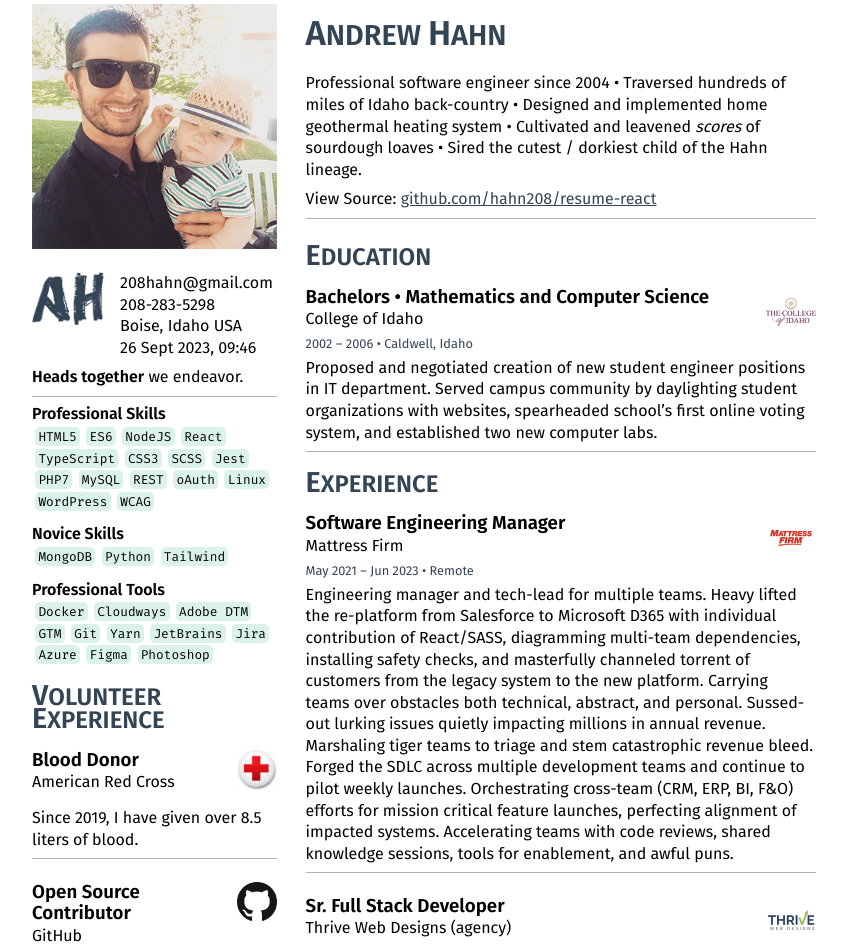
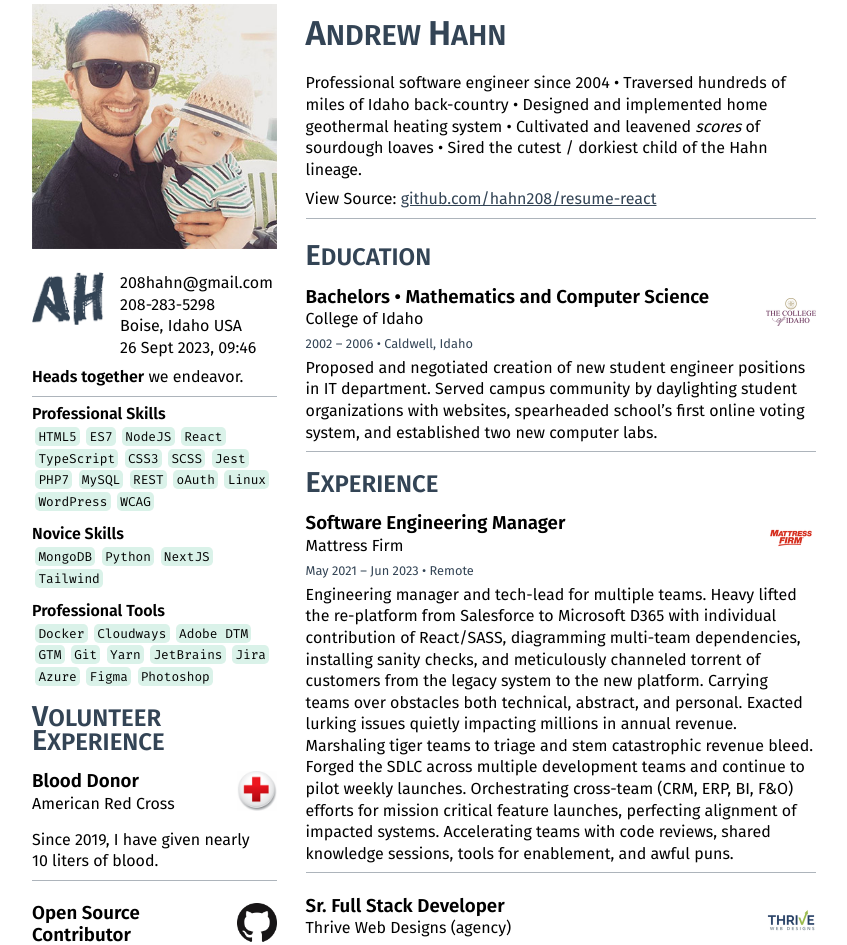
Before and after one commit to hahn208/resume-react, a React (Create React App) app: page / in a window 1280 px wide. Shown: the top 945 px of the page, without its empty margins (216-1063 px from the left). Built offline with nearby package versions, Linux system fonts and the light colour scheme.

Commit message:
Updated with more current resume content.

```diff
--- a/package.json
+++ b/package.json
@@ -2,7 +2,7 @@
   "name": "hahn-resume",
   "version": "1.0.0",
   "private": true,
-  "homepage": "/Resume/React",
+  "homepage": "https://www.idahohahn.com/Resume/",
   "dependencies": {
     "@testing-library/react": "^14.0.0",
     "react": "^18.2.0",
--- a/src/App.tsx
+++ b/src/App.tsx
@@ -26,8 +26,8 @@ const volunteer: ExperienceType[] = require('./data/volunteer.json');
 const education: ExperienceType[] = require('./data/education.json');
 
 const skillSet: { [key: string]: string[] } = {
-    'pro': ['HTML5', 'ES6', 'NodeJS', 'React', 'TypeScript', 'CSS3', 'SCSS', 'Jest', 'PHP7', 'MySQL', 'REST', 'oAuth', 'Linux', 'WordPress', 'WCAG'],
-    'new': ['MongoDB', 'Python', 'Tailwind'],
+    'pro': ['HTML5', 'ES7', 'NodeJS', 'React', 'TypeScript', 'CSS3', 'SCSS', 'Jest', 'PHP7', 'MySQL', 'REST', 'oAuth', 'Linux', 'WordPress', 'WCAG'],
+    'new': ['MongoDB', 'Python', 'NextJS', 'Tailwind'],
     'tools': ['Docker', 'Cloudways', 'Adobe DTM', 'GTM', 'Git', 'Yarn', 'JetBrains', 'Jira', 'Azure', 'Figma', 'Photoshop']
 };
 
--- a/src/data/experience.json
+++ b/src/data/experience.json
@@ -4,7 +4,7 @@
         "logo": "mattressfirm.png",
         "position": "Software Engineering Manager",
         "stint": "May 2021 – Jun 2023 • Remote",
-        "details": "Engineering manager and tech-lead for multiple teams. Heavy lifted the re-platform from Salesforce to Microsoft D365 with individual contribution of React/SASS, diagramming multi-team dependencies, installing safety checks, and masterfully channeled torrent of customers from the legacy system to the new platform. Carrying teams over obstacles both technical, abstract, and personal. Sussed-out lurking issues quietly impacting millions in annual revenue. Marshaling tiger teams to triage and stem catastrophic revenue bleed. Forged the SDLC across multiple development teams and continue to pilot weekly launches. Orchestrating cross-team (CRM, ERP, BI, F&O) efforts for mission critical feature launches, perfecting alignment of impacted systems. Accelerating teams with code reviews, shared knowledge sessions, tools for enablement, and awful puns.",
+        "details": "Engineering manager and tech-lead for multiple teams. Heavy lifted the re-platform from Salesforce to Microsoft D365 with individual contribution of React/SASS, diagramming multi-team dependencies, installing sanity checks, and meticulously channeled torrent of customers from the legacy system to the new platform. Carrying teams over obstacles both technical, abstract, and personal. Exacted lurking issues quietly impacting millions in annual revenue. Marshaling tiger teams to triage and stem catastrophic revenue bleed. Forged the SDLC across multiple development teams and continue to pilot weekly launches. Orchestrating cross-team (CRM, ERP, BI, F&O) efforts for mission critical feature launches, perfecting alignment of impacted systems. Accelerating teams with code reviews, shared knowledge sessions, tools for enablement, and awful puns.",
         "forceWidow": false
     },
     {
@@ -12,7 +12,7 @@
         "logo": "thrive.png",
         "position": "Sr. Full Stack Developer",
         "stint": "Sep 2015 – May 2021 • Boise, Idaho",
-        "details": "Fastened close relationships with clients. Piloted sites given concept / design to fully deployed mobile-first, ADA compliant, and PageInsights \"A\" rated. With object oriented PHP, custom MySQL queries & stored procedures, SASS, class-based ES6 JS, and HTML5 the Wordpress platform was adapted and extended to enrich client capabilities. Exacted bugs on some of the worst greenfield projects imaginable. Instituted personal coding standards and disciplines. Mentored junior devs and new hires. Detailed setup and maintenance instructions for team collective knowledge capital, ie critical backup systems, massive data batch processing, and deployment playbooks. Highlighted work: PBS Kids, Ada County ID, IDVSA.org, Lee Pesky Learning Center, Syringa Properties, Boise State University.",
+        "details": "Fastened close relationships with clients. Piloted sites given concept / design to fully deployed mobile-first, ADA compliant, and PageInsights \"A\" rated. With object oriented PHP, custom MySQL queries & stored procedures, SASS, class-based ES6 JS, and HTML5 the Wordpress platform was adapted and extended to enrich client capabilities. Culled bugs on some of the worst greenfield projects imaginable. Instituted personal coding standards and disciplines. Mentored junior devs and new hires. Detailed setup and maintenance instructions for team collective knowledge capital, ie critical backup systems, massive data batch processing, and deployment playbooks. Highlighted work: PBS Kids, Ada County ID, IDVSA.org, Lee Pesky Learning Center, Syringa Properties, Boise State University.",
         "forceWidow": false
     },
     {
@@ -28,7 +28,7 @@
         "logo": "centurylink.png",
         "position": "Frontend Developer",
         "stint": "Sep 2012 – Aug 2015 • Boise, Idaho",
-        "details": "Evolved codebase to eliminate dependencies on framework shims, decreasing severe technical debt and infrastructure fragility. Authored user-stories for Scrum team to address general performance and usability issues. Conducted A/B tests to measure boosts in revenue achieved by calibrating user experience elements. Engineered user funnel tracing to expose user dead-ends. Directed and delivered browser performance tuning to cull high bounce rate by enacting image optimization, dismantled render blocking, eliminated code redundancies, and shed dead code weight. At times achieved 10x page speed improvement. Empowered team with chrome extension and site tool to remove user interface snags on internal CMS and code repository program.",
+        "details": "Evolved codebase to eliminate dependencies on framework shims, decreasing severe technical debt and infrastructure fragility. Authored user-stories for Scrum team to address general performance and usability issues. Conducted A/B tests to measure boosts in revenue achieved by calibrating user experience elements. Engineered user funnel tracing to expose user dead-ends. Directed and delivered browser performance tuning to quell high bounce rate by enacting image optimization, dismantled render blocking, eliminated code redundancies, and shed dead code weight. At times achieved 10x page speed improvement. Empowered team with chrome extension and site tool to remove user interface snags on internal CMS and code repository program.",
         "forceWidow": false
     },
     {
--- a/src/data/volunteer.json
+++ b/src/data/volunteer.json
@@ -4,7 +4,7 @@
         "logo": "redcross.png",
         "position": "Blood Donor",
         "stint": "",
-        "details": "Since 2019, I have given over 8.5 liters of blood.",
+        "details": "Since 2019, I have given nearly 10\u00a0liters of blood.",
         "forceWidow": false
     },
     {
```
Also changed, not shown: 1 other file (tests, documents, lock files or other folders).
